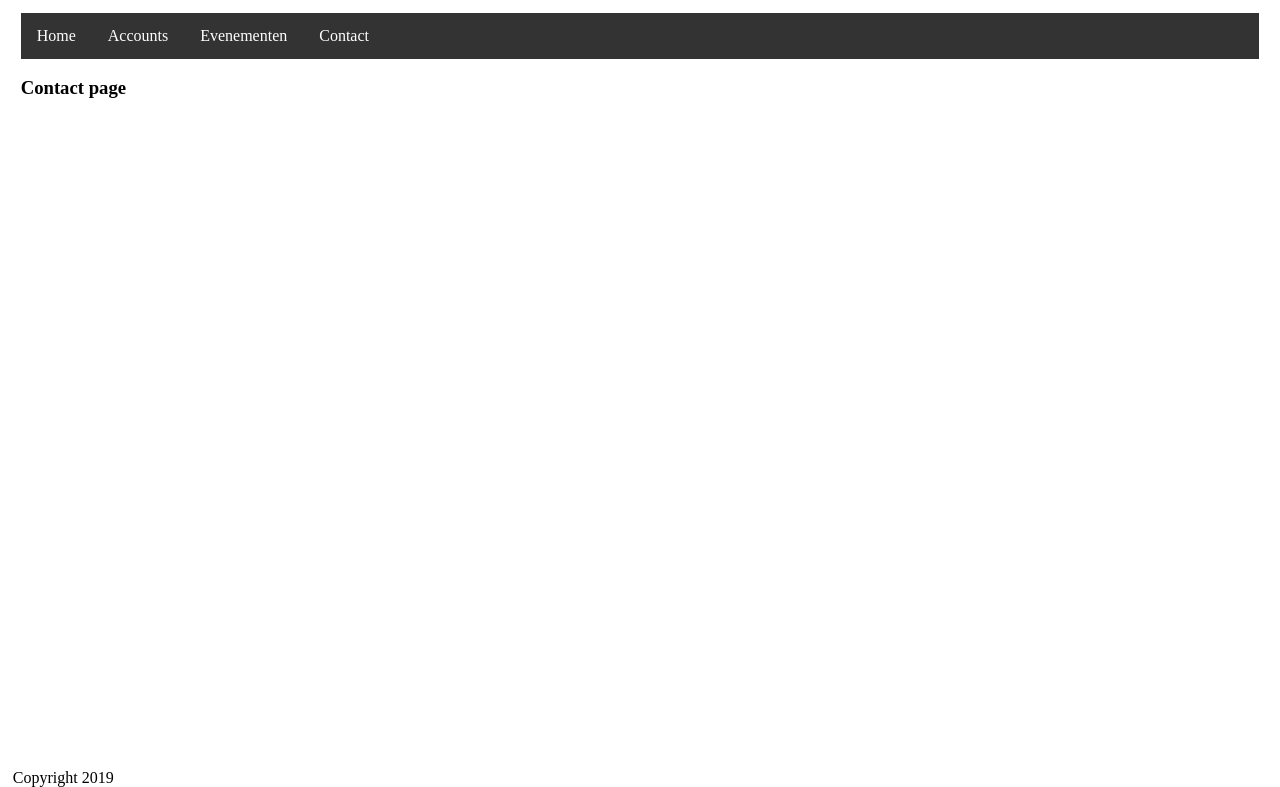
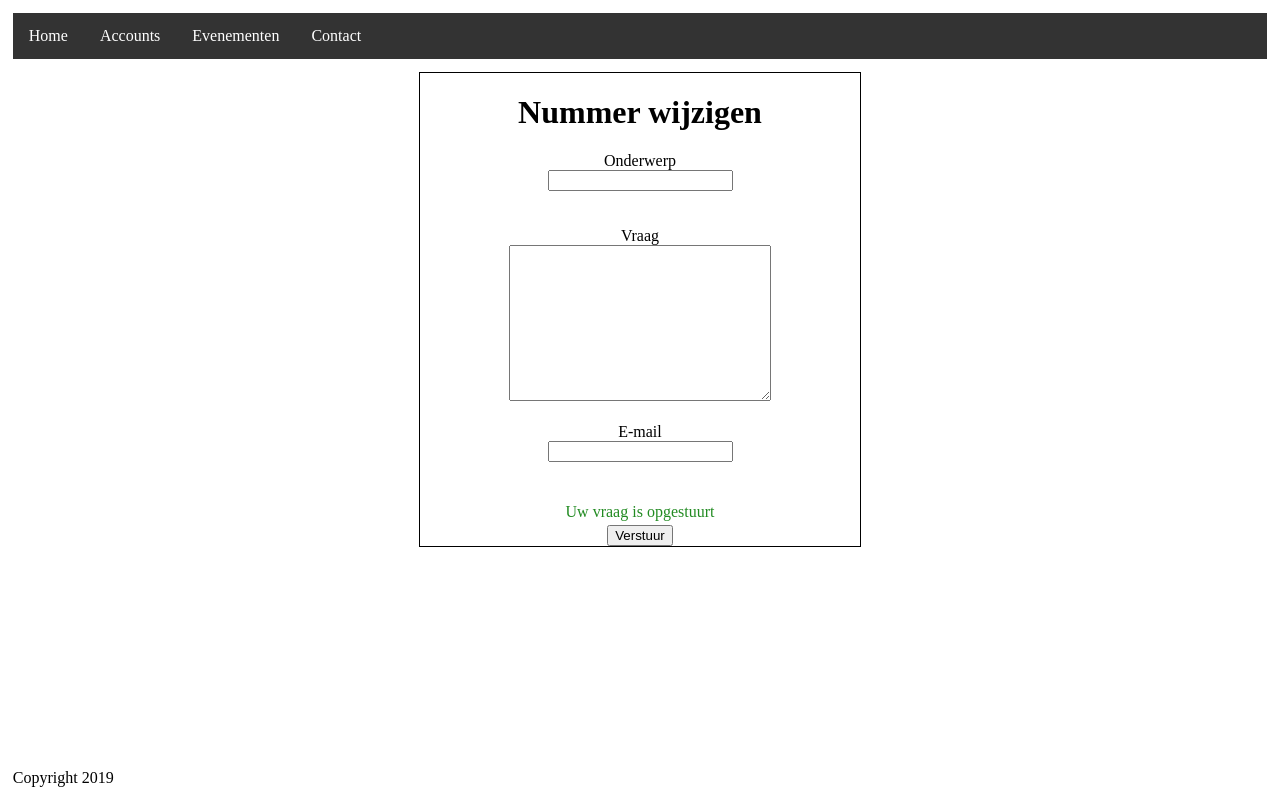
Before and after one commit to Stanleyredd/Evenement, a PHP site: page /contact.php?gelukt in a window 1280 px wide. Shown: the top 787 px of the page. Run offline with PHP 8.4, Linux system fonts and the light colour scheme; the visitor is signed in with stand-in values (Sample User, id 1).

Commit message:
Contact page done

```diff
--- a/contact.php
+++ b/contact.php
@@ -1,13 +1,9 @@
 <?php
-/**
- * Created by PhpStorm.
- * User: stanley
- * Date: 25-3-2020
- * Time: 11:58
- */
-include_once "navbar.php";
+include "back/conn.php";
+
 
 ?>
+
 <!doctype html>
 <html lang="en">
 <head>
@@ -16,16 +12,104 @@ include_once "navbar.php";
           content="width=device-width, user-scalable=no, initial-scale=1.0, maximum-scale=1.0, minimum-scale=1.0">
     <meta http-equiv="X-UA-Compatible" content="ie=edge">
     <title>Document</title>
+    <style>
+        /*  ↓↓↓↓navbar↓↓↓↓ */
+        body{
+            padding: 0;
+            margin: 0;
+        }
+        ul {
+            list-style-type: none;
+            margin: 0;
+            padding: 0;
+            overflow: hidden;
+            background-color: #333;
+        }
+
+        li {
+            float: left;
+        }
+
+        li a {
+            display: block;
+            color: white;
+            text-align: center;
+            padding: 14px 16px;
+            text-decoration: none;
+        }
+
+        /* Change the link color to #111 (black) on hover */
+        li a:hover {
+            background-color: #111;
+        }
+
+
+        #form {
+            width: 35%;
+            margin: 0 auto;
+            margin-top: 10px;
+            border: 1px black solid;
+            text-align: center;
+        }
+
+        #table1 {
+            margin: 50px auto;
+        }
+
+        td {
+            border: 1px black solid;
+
+        }
+
+        .zender_naam{
+            background-color: teal;
+            text-align: left;
+        }
+
+
+    </style>
+
+
 </head>
 <body>
+<?php
+include_once"navbar.php";
+?>
 
 <div>
-<h3>Contact page</h3>
+    <form action='back/back_contact.php' method="post">
+        <div id="form">
+            <h1>Nummer wijzigen</h1>
+
+            <label for="">Onderwerp</label><br><input type="text" name="onderwerp" value="">
+            <br><br><br>
+
+            <label for="">Vraag</label><br>
+            <textarea name="vraag" cols="30" rows="10"></textarea>
+            <br><br>
+            <label for="">E-mail</label><br>
+            <input type="email" required name="email" value="">
+            <br><br><br><?php
+            include_once"navbar.php";
+
+            $ok = isset($_GET['gelukt']);
+
+            //Insert this code where you wanted to show the msg
+            if($ok)  {
+                echo '<div class="alert alert-success" role="alert" style="color: forestgreen">
+             Uw vraag is opgestuurt
+           </div>';
+            }
+
+            ?>
+            <input type="submit" class="submit" value="Verstuur"><br>
+        </div>
+    </form>
+
 </div>
+
+
+
 
 </body>
 </html>
-<?php
-include_once "footer.php";
-
-?>
```
Also changed, not shown: back/back_contact.php (added, +24 -0 lines), login_template/welcome.php (+4 -4 lines).
